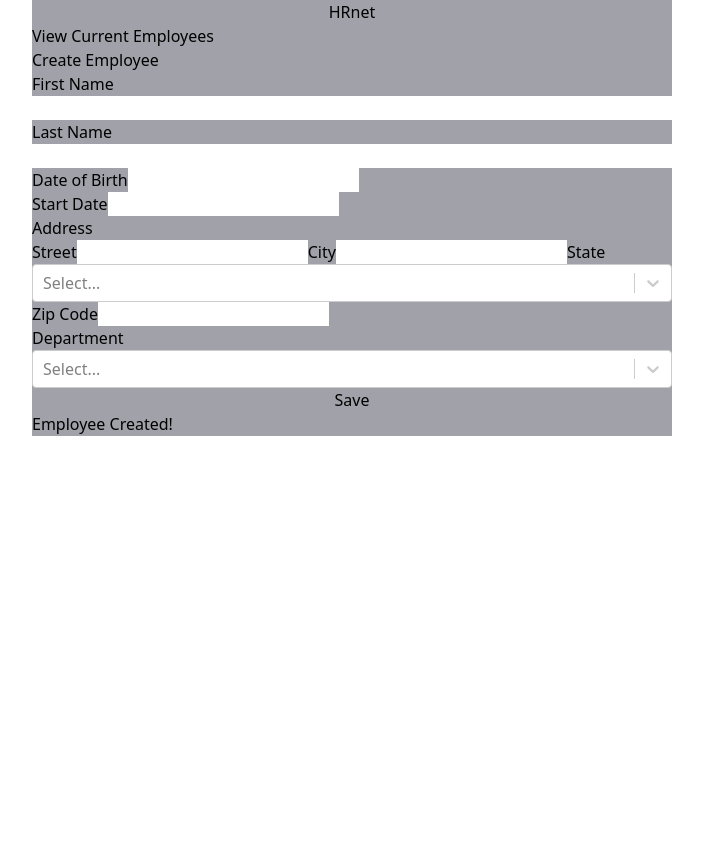
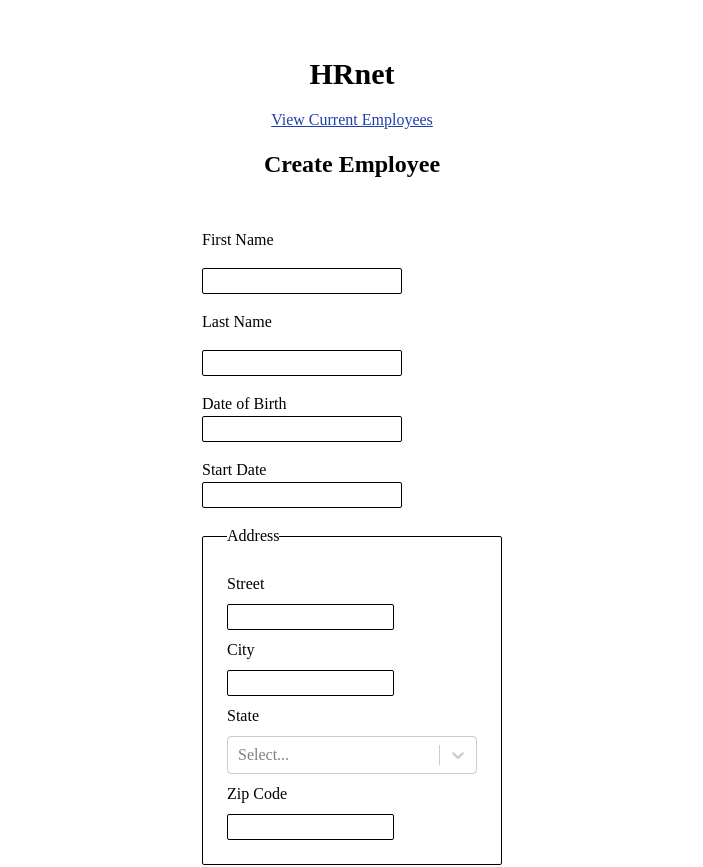
Before and after one commit to monkeycs60/p14, a React (Vite) app: page / in a window 1280 px wide. Shown: the top 867 px of the page, without its empty margins (288-991 px from the left). Before the commit the page ends 800 px from the top, so only its background shows below. Built offline with nearby package versions, Linux system fonts and the light colour scheme.

Commit message:
fix: add styling to components

```diff
--- a/src/components/datePicker.tsx
+++ b/src/components/datePicker.tsx
@@ -13,7 +13,7 @@ export const DatePickerComponent = ({
 	name,
 }: DatePickerProps) => {
 	return (
-		<div>
+		<div className='flex flex-col'>
 			<label htmlFor={name}>{label}</label>
 			<Controller
 				name={name}
@@ -26,6 +26,7 @@ export const DatePickerComponent = ({
 						onChange={(date: Date) => field.onChange(date)}
 						dateFormat='MM/dd/yyyy'
 						id={name}
+						className='w-2/3 rounded-sm border-[1px] border-black indent-1'
 					/>
 				)}
 			/>
--- a/src/hooks/useModal.tsx
+++ /dev/null
@@ -1,17 +0,0 @@
-import { useState } from 'react';
-
-const useModal = (): [boolean, () => void, () => void] => {
-	const [isModalOpen, setIsModalOpen] = useState<boolean>(false);
-
-	const openModal = (): void => {
-		setIsModalOpen(true);
-	};
-
-	const closeModal = (): void => {
-		setIsModalOpen(false);
-	};
-
-	return [isModalOpen, openModal, closeModal];
-};
-
-export default useModal;
--- a/src/pages/Index.tsx
+++ b/src/pages/Index.tsx
@@ -1,80 +1,61 @@
 import { useForm, Controller } from 'react-hook-form';
 import { zodResolver } from '@hookform/resolvers/zod';
-import { z } from 'zod';
-import { DatePickerComponent } from '../components/datePicker';
+import { DatePickerComponent } from '../components/DatePicker';
 import 'react-datepicker/dist/react-datepicker.css';
 import SelectOptions from '../components/SelectOptions';
 import { departmentOptions } from '../lib/departmentOptions';
 import { stateOptions } from '../lib/stateOptions';
-
-const schema = z
-	.object({
-		firstName: z
-			.string()
-			.nonempty()
-			.min(3, 'First name must be at least 3 characters long')
-			.max(8, 'First name must be at most 8 characters long')
-			.refine(
-				(value) => value.trim().length !== 0,
-				'First name is required'
-			),
-		lastName: z
-			.string()
-			.nonempty()
-			.min(3, 'Last name must be at least 3 characters long')
-			.max(8, 'Last name must be at most 8 characters long')
-			.refine((value) => value.trim().length !== 0, 'Last name is required'),
-		birthDate: z
-			.date()
-			.refine((value) => value !== undefined, 'Birth date is required'),
-		startDate: z
-			.date()
-			.refine((value) => value !== undefined, 'Start date is required'),
-		street: z.string().nonempty(),
-		city: z.string().nonempty(),
-		state: z.string().nonempty(),
-		zipCode: z
-			.string()
-			.nonempty('Zip code is required')
-			.refine((value) => {
-				const number = parseInt(value, 10);
-				return !Number.isNaN(number) && number > 0;
-			}, 'Zip code must be a positive number'),
-		department: z.string().nonempty(),
-	})
-	.required();
-
-type EmployeeDetails = z.infer<typeof schema>;
+import 'react-ts-modal-cserizay/src/styles/modalWindow.css';
+import { ModalWindow } from 'react-ts-modal-cserizay/dist/cjs/components/ModalWindow';
+import { useState } from 'react';
+import { FormInputsTypes, FormSchema } from '../types/Form';
 
 const Index = () => {
+	const [isOpen, setIsOpen] = useState(false);
+	const openModal = () => setIsOpen(true);
+	const closeModal = () => setIsOpen(false);
+
+	console.log(isOpen);
+
 	const {
 		handleSubmit,
 		control,
 		formState: { errors },
-	} = useForm<EmployeeDetails>({
-		resolver: zodResolver(schema),
+	} = useForm<FormInputsTypes>({
+		resolver: zodResolver(FormSchema),
 	});
 
-	const onSubmit = (data: EmployeeDetails) => {
+	const onSubmit = (data: FormInputsTypes) => {
 		console.log(data);
+		openModal();
 	};
 
 	return (
-		<div className='max-w-7xl m-auto w-1/2 flex flex-col bg-zinc-400 justify-center items-center'>
-			<div className='title'>
+		<>
+			<div className='mx-auto my-2 flex max-w-7xl flex-col items-center justify-center gap-4  p-12 font-times'>
+				<div className='text-3xl font-bold'>
 					<h1>HRnet</h1>
 				</div>
-			<div className='container'>
-				<a href='employee-list.html'>View Current Employees</a>
-				<h2>Create Employee</h2>
-				<form onSubmit={handleSubmit(onSubmit)} className='flex flex-col'>
+				<div className='flex flex-col items-center justify-center gap-4'>
+					<a href='employee-list.html' className='text-blue-800 underline'>
+						View Current Employees
+					</a>
+					<h2 className='text-2xl font-bold'>Create Employee</h2>
+					<form
+						onSubmit={handleSubmit(onSubmit)}
+						className='mt-8 flex w-[300px] flex-col gap-4'>
 						<label htmlFor='firstName'>First Name</label>
 						<Controller
 							name='firstName'
 							control={control}
 							defaultValue=''
 							render={({ field }) => (
-							<input {...field} type='text' id='firstName' />
+								<input
+									{...field}
+									type='text'
+									id='firstName'
+									className='w-2/3 rounded-sm border-[1px] border-black indent-1'
+								/>
 							)}
 						/>
 						{errors.firstName && (
@@ -87,7 +68,12 @@ const Index = () => {
 							control={control}
 							defaultValue=''
 							render={({ field }) => (
-							<input {...field} type='text' id='lastName' />
+								<input
+									{...field}
+									type='text'
+									id='lastName'
+									className='w-2/3 rounded-sm border-[1px] border-black indent-1'
+								/>
 							)}
 						/>
 						{errors.lastName && (
@@ -106,7 +92,7 @@ const Index = () => {
 							name='startDate'
 						/>
 						{errors.startDate && <p>'Start date is required'</p>}
-					<fieldset className='address'>
+						<fieldset className='address flex flex-col gap-2 rounded-sm border-[1px] border-black p-6'>
 							<legend>Address</legend>
 
 							<label htmlFor='street'>Street</label>
@@ -115,7 +101,12 @@ const Index = () => {
 								control={control}
 								defaultValue=''
 								render={({ field }) => (
-								<input {...field} type='text' id='street' />
+									<input
+										{...field}
+										type='text'
+										id='street'
+										className='w-2/3 rounded-sm border-[1px] border-black indent-1'
+									/>
 								)}
 							/>
 							{errors.street && <p>'Street is required'</p>}
@@ -126,7 +117,12 @@ const Index = () => {
 								control={control}
 								defaultValue=''
 								render={({ field }) => (
-								<input {...field} type='text' id='city' />
+									<input
+										{...field}
+										type='text'
+										id='city'
+										className='w-2/3 rounded-sm border-[1px] border-black indent-1'
+									/>
 								)}
 							/>
 							{errors.city && <p>'City is required'</p>}
@@ -143,12 +139,19 @@ const Index = () => {
 							<Controller
 								name='zipCode'
 								control={control}
-							defaultValue={""}
+								defaultValue={''}
 								render={({ field }) => (
-								<input {...field} type='text' id='zipCode' />
+									<input
+										{...field}
+										type='text'
+										id='zipCode'
+										className='w-2/3 rounded-sm border-[1px] border-black indent-1'
+									/>
 								)}
 							/>
-						{errors.zipCode && <p>Zip code must be a positive number</p>}
+							{errors.zipCode && (
+								<p>Zip code must be a positive number</p>
+							)}
 						</fieldset>
 						<SelectOptions
 							label='Department'
@@ -157,14 +160,20 @@ const Index = () => {
 							options={departmentOptions}
 						/>
 						{errors.department && <p>'Department is required'</p>}
-
-					<button type='submit'>Save</button>
+						<div className='flex w-full justify-center'>
+							<button
+								type='submit'
+								className='w-1/4 border-[1px] border-black bg-gray-100 text-sm'>
+								Save
+							</button>
+						</div>
 					</form>
-				<div id='confirmation' className='modal'>
-					Employee Created!
 				</div>
 			</div>
-		</div>
+			<ModalWindow isOpen={isOpen} onClose={closeModal}>
+				<p>Employee Created!</p>
+			</ModalWindow>
+		</>
 	);
 };
 
--- a/src/redux/employeeSlice.tsx
+++ b/src/redux/employeeSlice.tsx
@@ -1,12 +1,12 @@
 import { createSlice, PayloadAction } from '@reduxjs/toolkit';
-import { EmployeeDetails } from '../types/Employee';
+import { FormInputsTypes } from '../types/Form';
 
 // Define the initial state using that type
-const initialState: EmployeeDetails = {
+const initialState: FormInputsTypes = {
 	firstName: '',
 	lastName: '',
-	birthDate: '',
-	startDate: '',
+	birthDate: null,
+	startDate: null,
 	street: '',
 	city: '',
 	state: '',
@@ -18,7 +18,7 @@ export const employeeSlice = createSlice({
 	name: 'employee',
 	initialState,
 	reducers: {
-		setEmployeeInfo: (state, action: PayloadAction<EmployeeDetails>) => {
+		setEmployeeInfo: (state, action: PayloadAction<FormInputsTypes>) => {
 			state.firstName = action.payload.firstName;
 			state.lastName = action.payload.lastName;
 			state.birthDate = action.payload.birthDate;
@@ -28,7 +28,7 @@ export const employeeSlice = createSlice({
 			state.state = action.payload.state;
 			state.zipCode = action.payload.zipCode;
 			state.department = action.payload.department;
-		}
+		},
 	},
 });
 
--- /dev/null
+++ b/src/types/Form.ts
@@ -0,0 +1,42 @@
+import { z } from 'zod';
+
+export const FormSchema = z
+	.object({
+		firstName: z
+			.string()
+			.nonempty()
+			.min(3, 'First name must be at least 3 characters long')
+			.max(8, 'First name must be at most 8 characters long')
+			.refine(
+				(value) => value.trim().length !== 0,
+				'First name is required'
+			),
+		lastName: z
+			.string()
+			.nonempty()
+			.min(3, 'Last name must be at least 3 characters long')
+			.max(8, 'Last name must be at most 8 characters long')
+			.refine((value) => value.trim().length !== 0, 'Last name is required'),
+		birthDate: z
+			.date()
+            .nullable()
+			.refine((value) => value !== undefined, 'Birth date is required'),
+		startDate: z
+			.date()
+            .nullable()
+			.refine((value) => value !== undefined, 'Start date is required'),
+		street: z.string().nonempty(),
+		city: z.string().nonempty(),
+		state: z.string().nonempty(),
+		zipCode: z
+			.string()
+			.nonempty('Zip code is required')
+			.refine((value) => {
+				const number = parseInt(value, 10);
+				return !Number.isNaN(number) && number > 0;
+			}, 'Zip code must be a positive number'),
+		department: z.string().nonempty(),
+	})
+	.required();
+
+export type FormInputsTypes = z.infer<typeof FormSchema>;
--- a/tailwind.config.js
+++ b/tailwind.config.js
@@ -2,7 +2,11 @@
 export default {
 	content: ['./index.html', './src/**/*.{js,ts,jsx,tsx}'],
 	theme: {
-		extend: {},
+		extend: {
+			fontFamily: {
+				times: ['"Times New Roman"', 'serif'],
+			},
+		},
 	},
 	plugins: [],
 };
```
Also changed, not shown: package.json (+11 -9 lines), .eslintrc.cjs, src/components/ModalWindow.tsx (added), 1 other file (tests, documents, lock files or other folders). Lines whose indentation alone changed are shown as unchanged.
